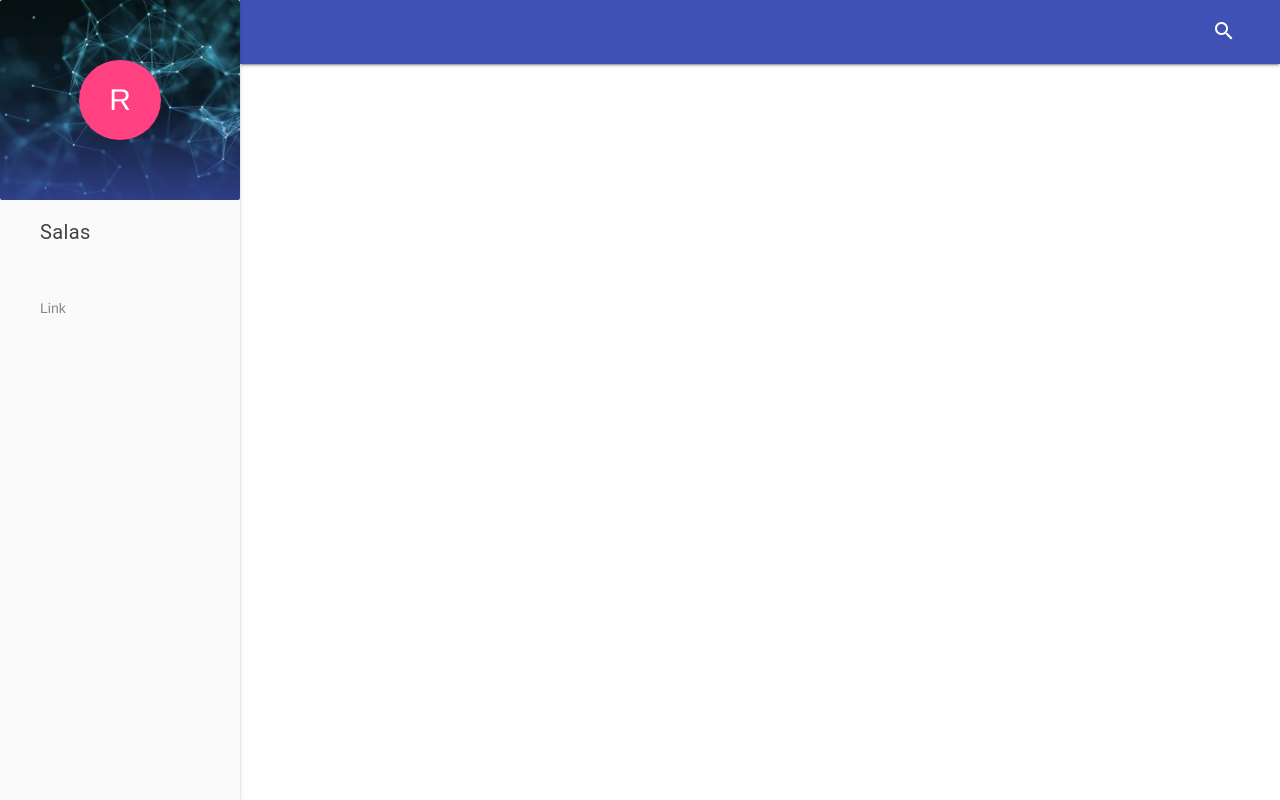
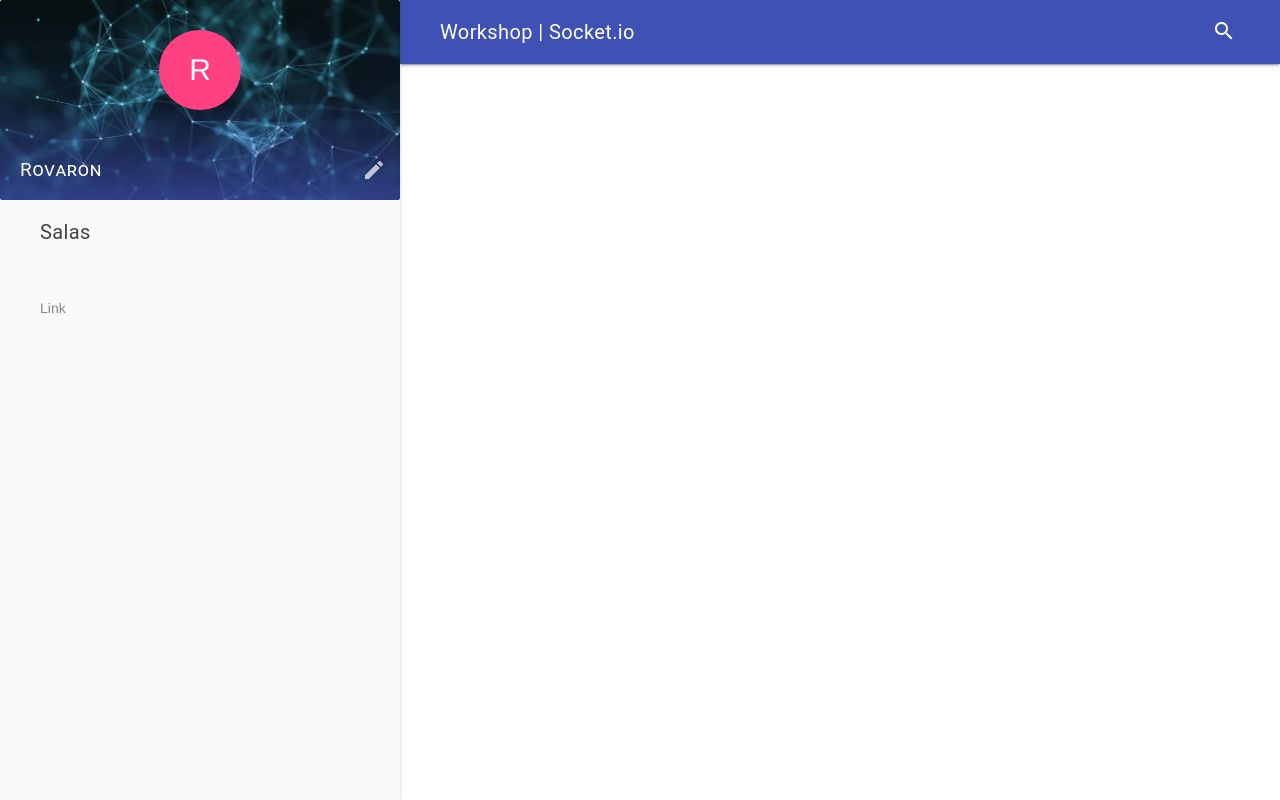
Before and after one commit to Rovaron/workshop-socket-io, a plain HTML site: page aula-02/exercicio-02/index2.html in a window 1280 px wide. Drawn offline with nearby package versions, Linux system fonts and the light colour scheme.

Commit message:
initial sidebar design

```diff
--- a/aula-02/exercicio-02/css/custom.css
+++ b/aula-02/exercicio-02/css/custom.css
@@ -1,3 +1,14 @@
+/* MDL EDITS - I KNOW ITS NOT GOOD */
+.mdl-layout--fixed-drawer.is-upgraded:not(.is-small-screen) > .mdl-layout__drawer {
+    width: 400px;
+}
+
+.mdl-layout--fixed-drawer.is-upgraded:not(.is-small-screen)>.mdl-layout__header{
+    margin-left: 400px;
+    width: calc(100% - 400px);
+}
+
+
 .avatar-card.mdl-card{
     background: linear-gradient(
         transparent,
@@ -18,6 +29,33 @@
     font-size: 30px;
 }
 
+.avatar-card > .avatar-card--actions > #user-name{
+    color: #fff;
+    font-size: 19px;
+    margin: 20px;
+    letter-spacing: 0.7px;
+    font-variant: small-caps;
+    font-family: "Roboto",sans-serif;
+}
+
+.avatar-card > .avatar-card--actions > button{
+    color: #fff;
+    margin: 10px;
+    opacity: 0.7;
+}
+
+.avatar-card > .avatar-card--actions > button:hover{
+    opacity: 1;
+}
+
+.avatar-card > .avatar-card--actions{
+    display: inline-flex;
+    flex-direction: row;
+    flex-wrap: nowrap;
+    justify-content: space-between;
+    align-items: center;
+}
+
 .no-border{
     border: none;
 }
--- a/aula-02/exercicio-02/index2.html
+++ b/aula-02/exercicio-02/index2.html
@@ -15,6 +15,7 @@
             mdl-layout--fixed-header">
 		<header class="mdl-layout__header">
 			<div class="mdl-layout__header-row">
+				<span class="mdl-layout-title">Workshop | Socket.io</span>
 				<div class="mdl-layout-spacer"></div>
 				<div class="mdl-textfield mdl-js-textfield mdl-textfield--expandable
                   mdl-textfield--floating-label mdl-textfield--align-right">
@@ -32,6 +33,12 @@
                 <div class="avatar-letter">
                     R
                 </div>
+				<div class="avatar-card--actions">
+					<span id="user-name">Rovaron</span>
+					<button class="mdl-button mdl-js-button mdl-button--icon">
+						<i class="material-icons">mode_edit</i>
+					</button>
+				</div>
             </div>
 			<span class="mdl-layout-title">Salas</span>
 			<nav class="mdl-navigation">
```
